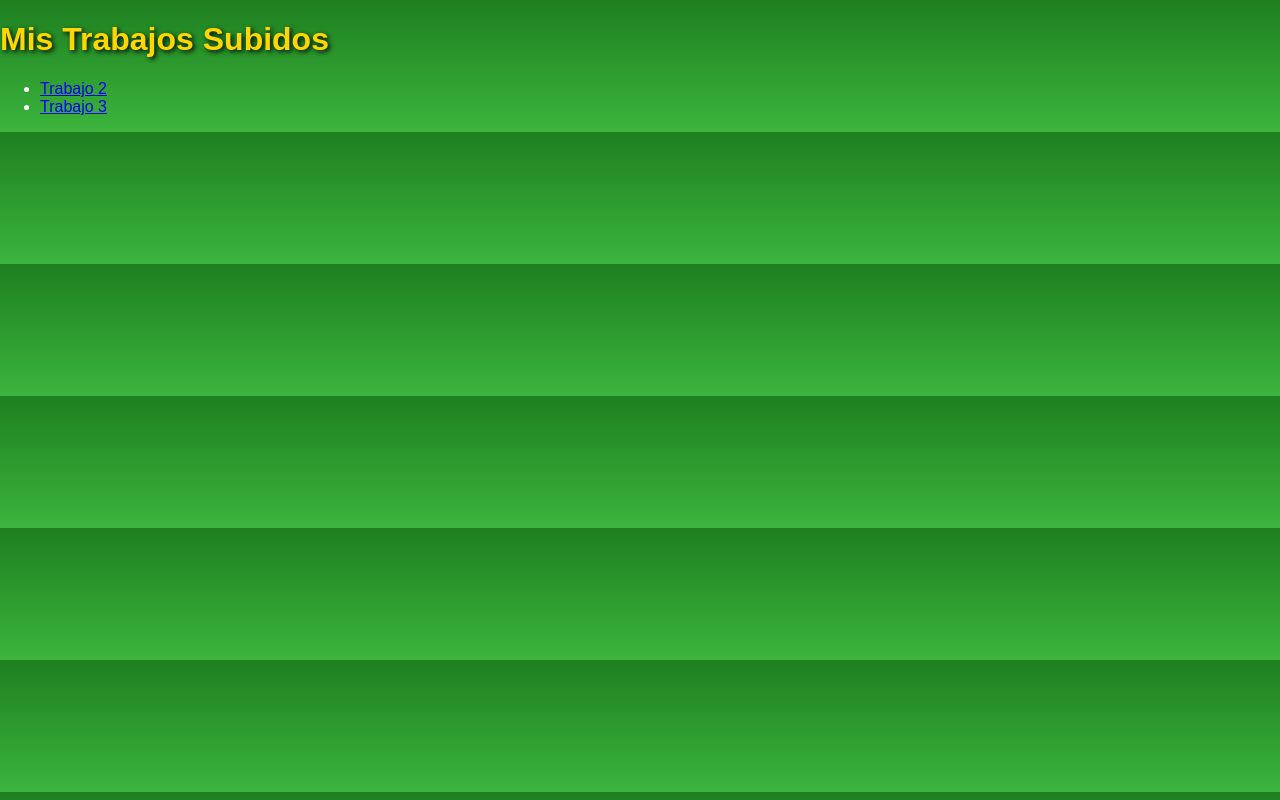
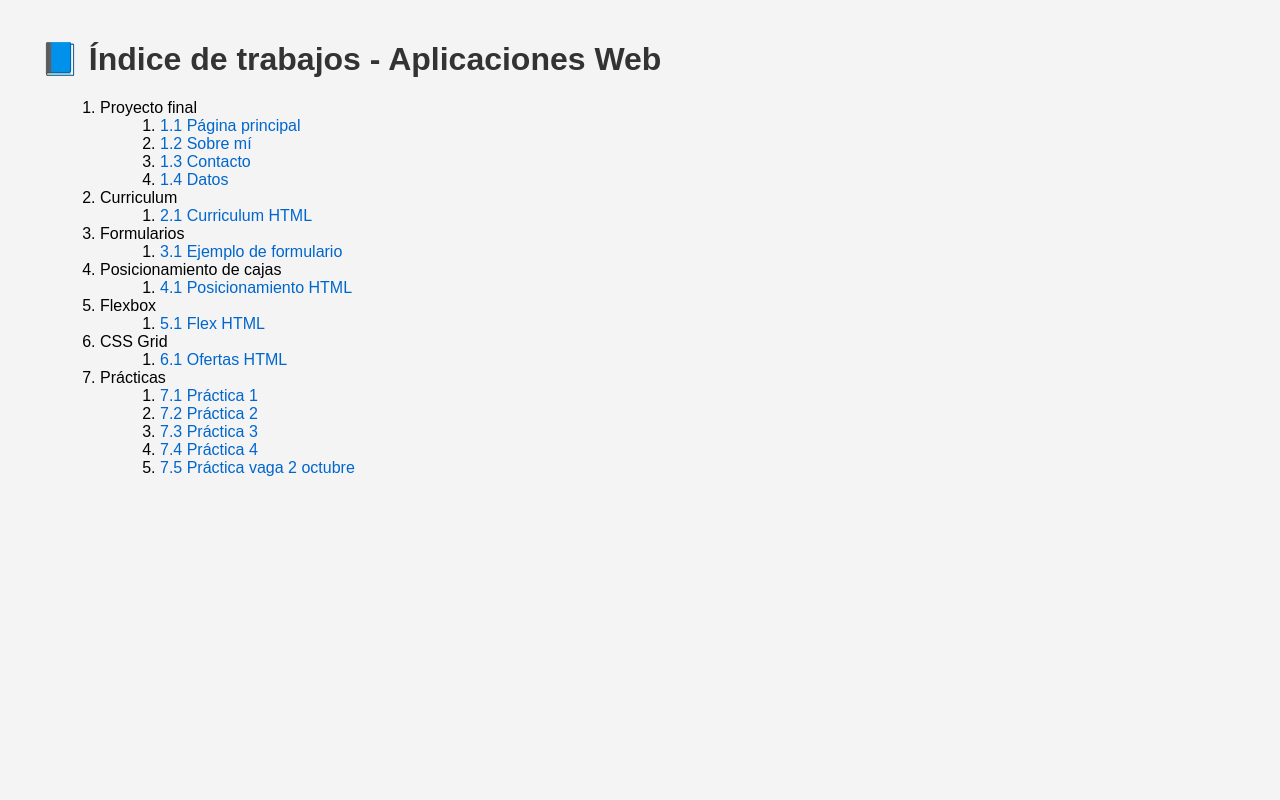
Before and after one commit to Borja400/APLICACIONES-WEB, a plain HTML site: page index.html in a window 1280 px wide. Drawn offline with Linux system fonts and the light colour scheme; files that its build step writes are made by us from their sources.

Commit message:
Update index.html with new structure and styles

```diff
--- a/index.html
+++ b/index.html
@@ -1,15 +1,74 @@
 <!DOCTYPE html>
-<html>
+<html lang="es">
 <head>
-  <title>Mis Trabajos</title>
-  <link rel="stylesheet" href="css/estilos.css">
+  <meta charset="UTF-8">
+  <title>Índice de trabajos - Aplicaciones Web</title>
+  <style>
+    body {
+      font-family: Arial, sans-serif;
+      margin: 40px;
+      background-color: #f4f4f4;
+    }
+    h1 {
+      color: #333;
+    }
+    ol {
+      margin-left: 20px;
+    }
+    a {
+      text-decoration: none;
+      color: #0066cc;
+    }
+    a:hover {
+      text-decoration: underline;
+    }
+  </style>
 </head>
 <body>
-  <h1>Mis Trabajos Subidos</h1>
-  <ul>
-    <li><a href="CCS%20GRID/ofertas.html>Ofertas - CCS GRID</a></li>
-    <li><a href="trabajos/trabajo2.html">Trabajo 2</a></li>
-    <li><a href="trabajos/trabajo3.html">Trabajo 3</a></li>
-  </ul>
+  <h1>📘 Índice de trabajos - Aplicaciones Web</h1>
+  <ol>
+    <li>Proyecto final
+      <ol>
+        <li><a href="Proyecto final/index.html">1.1 Página principal</a></li>
+        <li><a href="Proyecto final/about.html">1.2 Sobre mí</a></li>
+        <li><a href="Proyecto final/contacto.html">1.3 Contacto</a></li>
+        <li><a href="Proyecto final/datos.html">1.4 Datos</a></li>
+      </ol>
+    </li>
+    <li>Curriculum
+      <ol>
+        <li><a href="curriculum/curriculum.html">2.1 Curriculum HTML</a></li>
+      </ol>
+    </li>
+    <li>Formularios
+      <ol>
+        <li><a href="formularios/formularios.html">3.1 Ejemplo de formulario</a></li>
+      </ol>
+    </li>
+    <li>Posicionamiento de cajas
+      <ol>
+        <li><a href="posicionamiento cajas/posicionamiento cajas.html">4.1 Posicionamiento HTML</a></li>
+      </ol>
+    </li>
+    <li>Flexbox
+      <ol>
+        <li><a href="Flex/Flex.html">5.1 Flex HTML</a></li>
+      </ol>
+    </li>
+    <li>CSS Grid
+      <ol>
+        <li><a href="CCS GRID/ofertas.html">6.1 Ofertas HTML</a></li>
+      </ol>
+    </li>
+    <li>Prácticas
+      <ol>
+        <li><a href="practica 1/plantilla web.html">7.1 Práctica 1</a></li>
+        <li><a href="practica 2/P.2.Etiquetas principales.html">7.2 Práctica 2</a></li>
+        <li><a href="practica 3/Tables.html">7.3 Práctica 3</a></li>
+        <li><a href="practica 4/Practica vaga .html">7.4 Práctica 4</a></li>
+        <li><a href="practica vaga 2 de octubre/Practica vaga .html">7.5 Práctica vaga 2 octubre</a></li>
+      </ol>
+    </li>
+  </ol>
 </body>
 </html>
```
